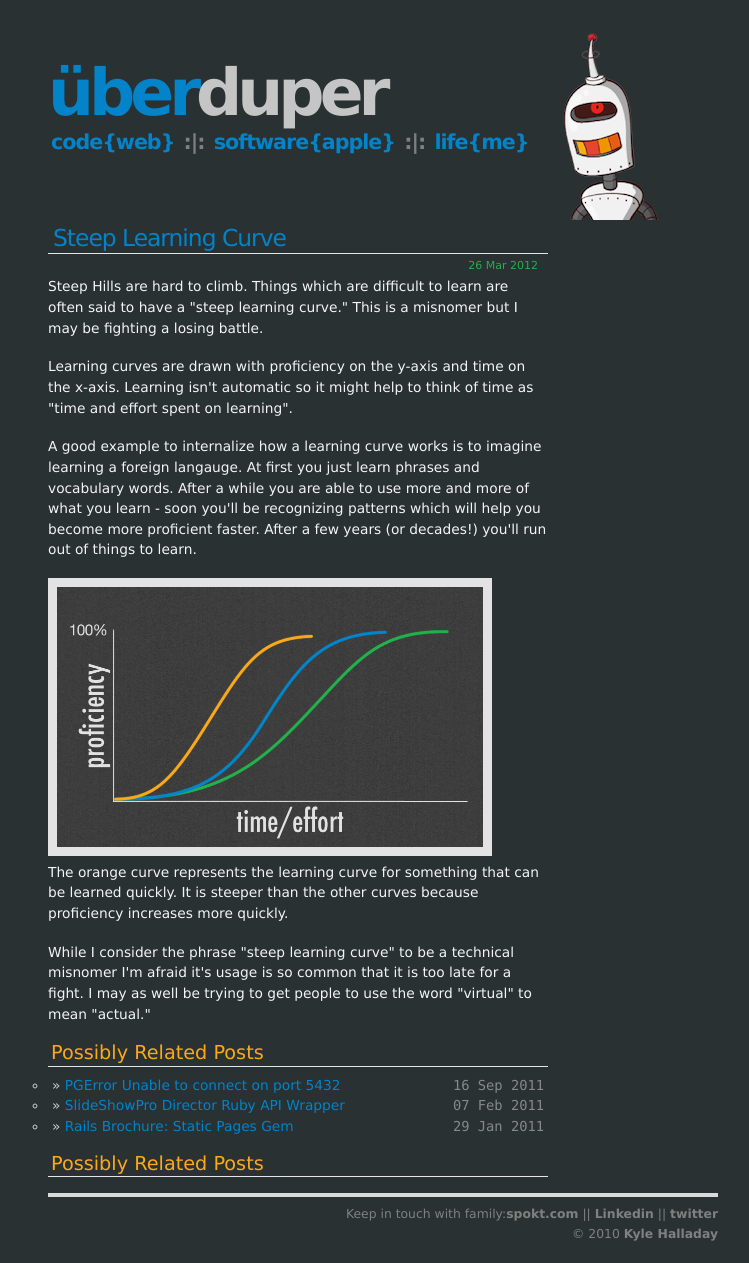
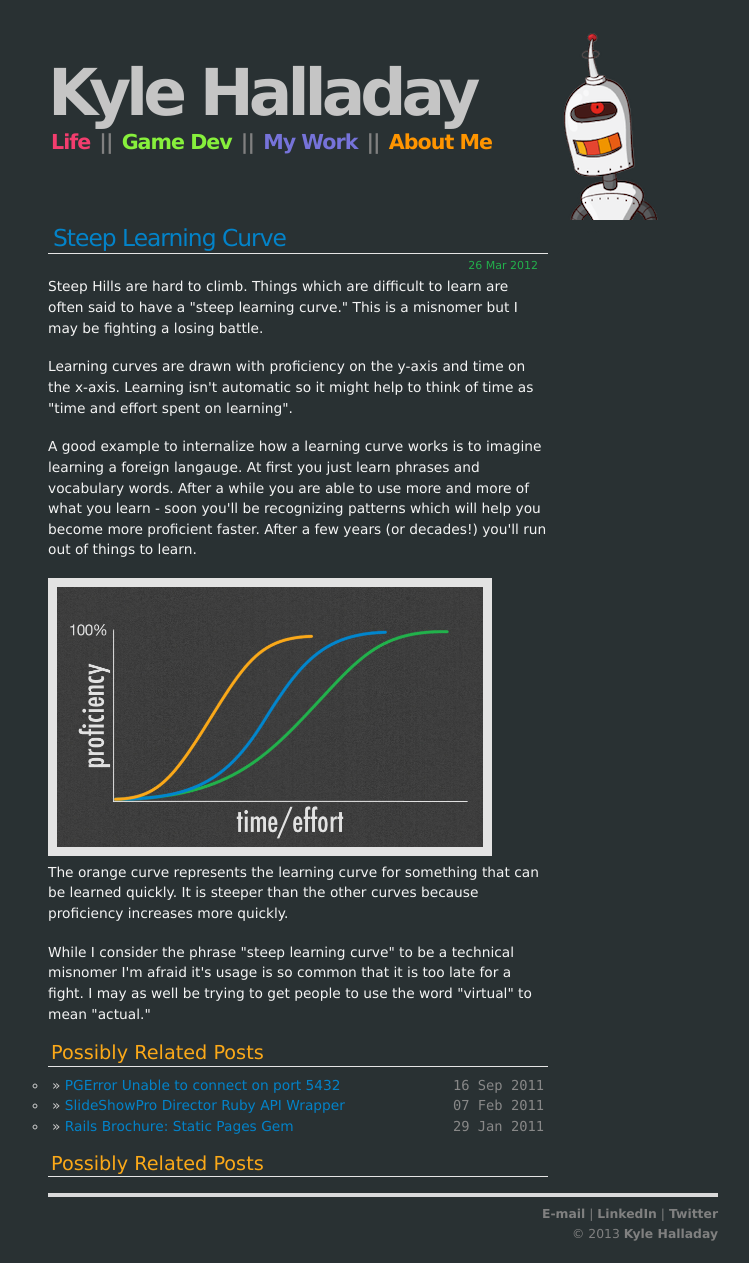
Before and after one commit to khalladay/khalladay.github.com, a Jekyll site: the page built from post.html, in a window 1280 px wide. Shown: the whole page, without its empty margins (257-1006 px from the left). Built offline with Jekyll 4.4.1, drawn with Linux system fonts in a browser that asks for light colours.

Commit message:
default layout

```diff
--- a/_layouts/default.html
+++ b/_layouts/default.html
@@ -2,14 +2,12 @@
 <html xmlns="http://www.w3.org/1999/xhtml" lang="en" xml:lang="en">
 <head>
 	<meta http-equiv="content-type" content="text/html; charset=UTF-8"  />
-<meta name="description" content="Dan Hixon Codes" />
-<meta name="keywords" content="video,games,programming,software,development,unity3d" />
-<meta name="author" content="Dan Hixon" />
+	<meta name="description" content="Kyle Halladay Game Development" />
+	<meta name="keywords" content="life,code,software,development,games,ludology,indie" />
 	<link rel="stylesheet" type="text/css" href="/css/default.css" />
 	<link rel="stylesheet" type="text/css" href="/css/pretty_code.css" />
-<link rel="alternate" type="application/atom+xml" href="http://danhixon.github.com/atom.xml" />
 
-<title>kylehalladay.com</title>
+<title>Kyle Halladay - Toronto Game Developer</title>
 </head>
 
 <body>
@@ -19,39 +17,28 @@
 
 			</p>
 
-		<h1><a href="/"><div id="logo"></div>über<span class="fade">duper</span></a></h1>
+			<h1><a href="/"><div id="logo"></div><span class="fade">Kyle Halladay</span></a></h1>
 			<div class="slogan">
-				<a href="/code.html" class="pink">code{web}</a> :|:
-				<a href="/os.html" class="green">software{apple}</a> :|:
-				<a href="/life.html" class="orange">life{me}</a>
+					<a href="/os.html" class="red">Life</a> ||
+					<a href="/os.html" class="lime">Game Dev</a> ||
+					<a href="/life.html" class="purple">My Work</a> ||
+					<a href="/life.html" class="paleorange">About Me</a>
 			</div>
 
 	</div>
-
 <div id="content">
   {{ content }}
 </div>
 
 <div id="footer">
 
-    Keep in touch with family:<a href="http://www.spokt.com">spokt.com</a> ||
-    <a href="ca.linkedin.com/pub/kyle-halladay/2b/658/a14/">Linkedin</a> ||
-    <a href="http://twitter.com/khalladay">twitter</a>
+	<a href="mailto:k.mj.halladay@gmail.com" class="footerlink">E-mail</a> |
+    <a href="http://ca.linkedin.com/pub/kyle-halladay/2b/658/a14/" class="footerlink">LinkedIn</a> |
+    <a href="http://twitter.com/khalladay" class="footerlink">Twitter</a>
 
-<p>&copy; 2010 <a href="/about.html">Kyle Halladay</a>
+<p>&copy; 2013 <a href="/about.html" class="footerlink">Kyle Halladay</a>
 
 </div>
-
 </div>
-
-<script type="text/javascript">
-var gaJsHost = (("https:" == document.location.protocol) ? "https://ssl." : "http://www.");
-document.write(unescape("%3Cscript src='" + gaJsHost + "google-analytics.com/ga.js' type='text/javascript'%3E%3C/script%3E"));
-</script>
-<script type="text/javascript">
-try {
-var pageTracker = _gat._getTracker("UA-4105222-2");
-pageTracker._trackPageview();
-} catch(err) {}</script>
 </body>
 </html>
--- a/index.html
+++ b/index.html
@@ -7,7 +7,7 @@
 <link rel="stylesheet" type="text/css" href="/css/default.css" />
 <link rel="stylesheet" type="text/css" href="/css/pretty_code.css" />
 
-<title>kylehalladay.com - Kyle Halladay's Blog and Work</title>
+<title>Kyle Halladay - Toronto Game Developer</title>
 </head>
 
 <body>
```
Also changed, not shown: 1 other file. Lines whose indentation alone changed are shown as unchanged.
